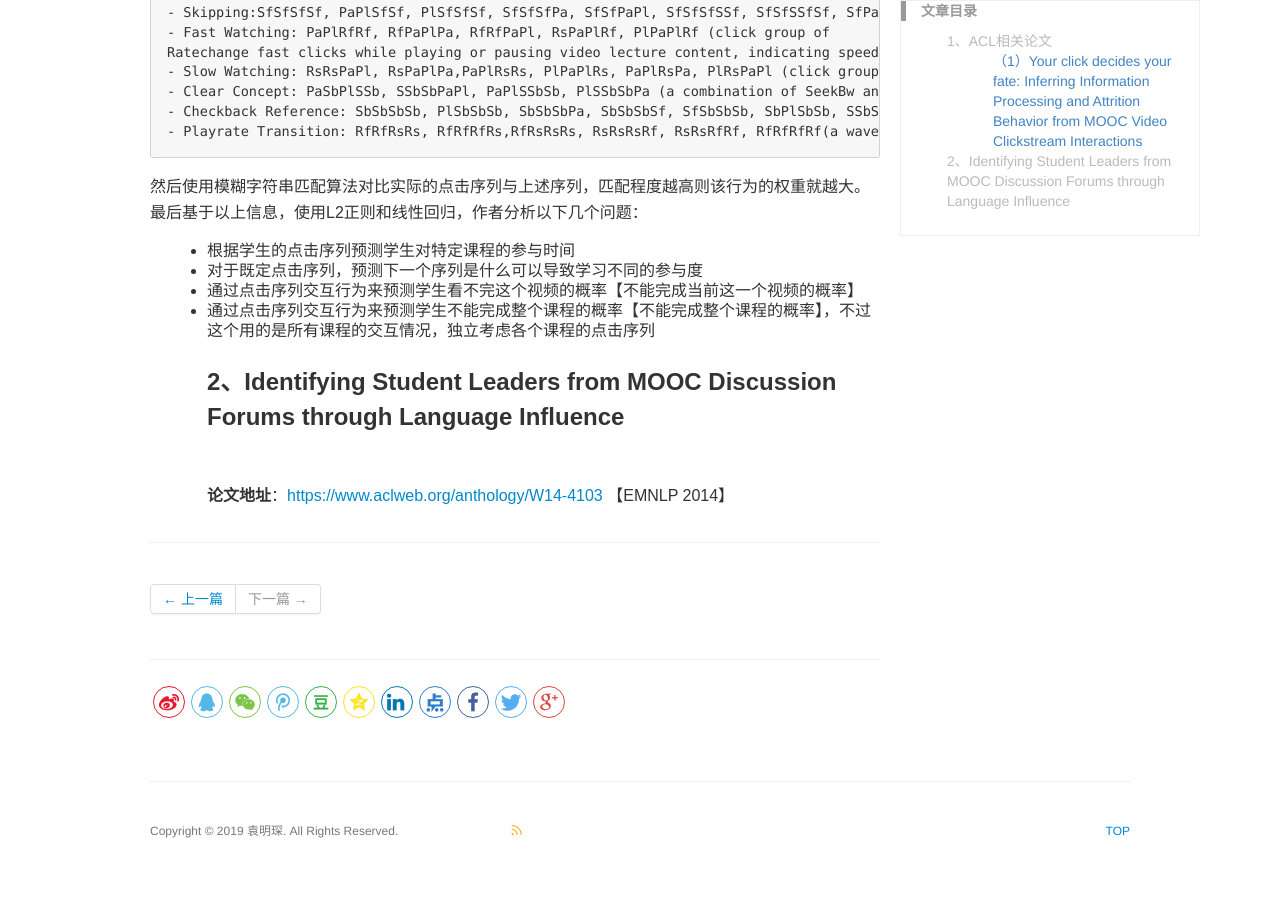
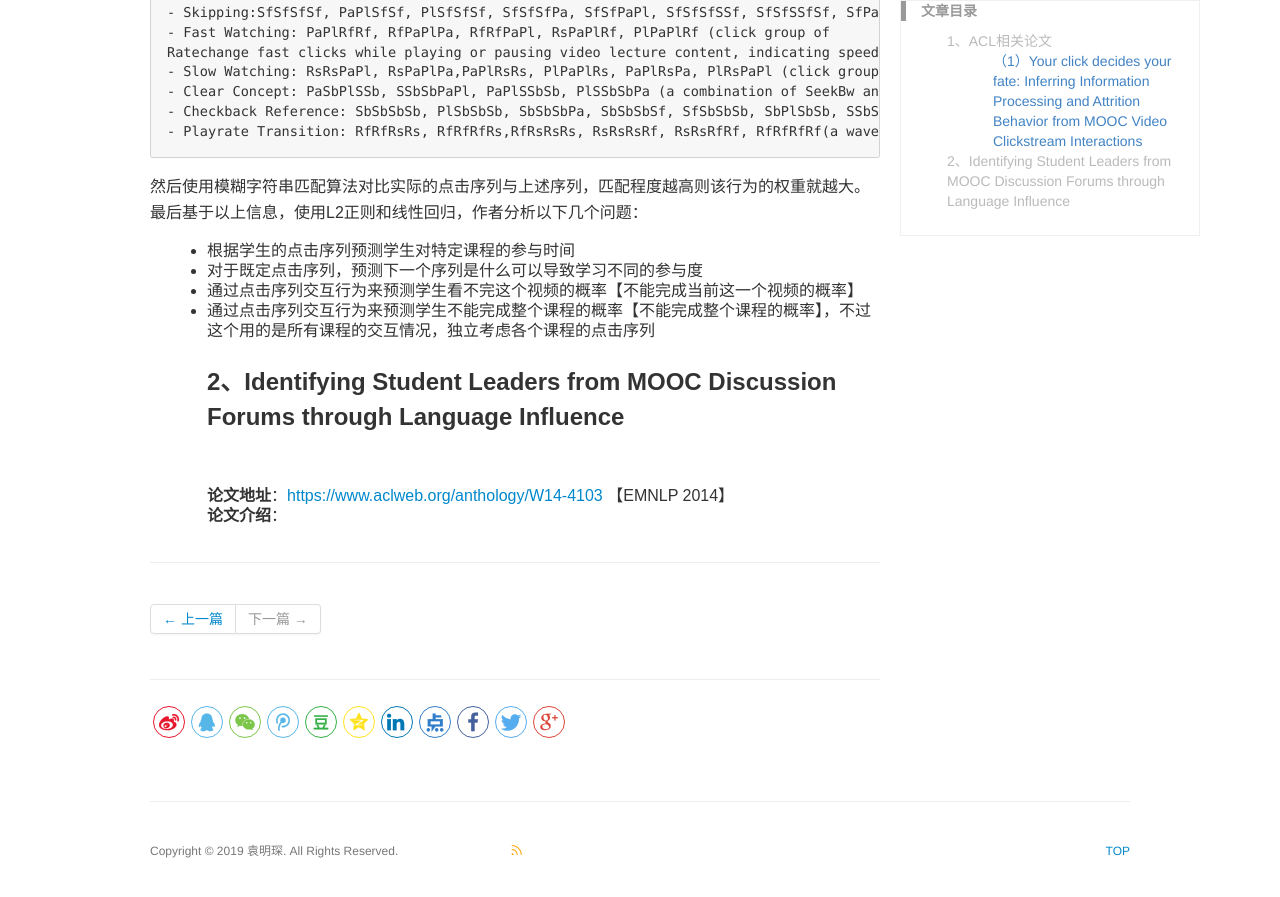
Before and after one commit to yuanmingchen/yuanmingchen.github.io, a Jekyll site: the page built from _posts/2019-04-19-online course nlp paper survey 2.md, in a window 1280 px wide and 900 px high, scrolled down 646 px. Shown: the top 897 px of the window. Built offline with Jekyll 4.4.1, drawn with Linux system fonts in a browser that asks for light colours; comment, search, counter and statistics services are not loaded.

Commit message:
Updates _posts/2019-04-19-online course nlp paper survey 2.md
Auto commit by GitBook Editor

```diff
--- a/_posts/2019-04-19-online course nlp paper survey 2.md
+++ b/_posts/2019-04-19-online course nlp paper survey 2.md
@@ -35,3 +35,4 @@ Ratechange fast clicks while playing or pausing video lecture content, indicatin
 - 通过点击序列交互行为来预测学生不能完成整个课程的概率【不能完成整个课程的概率】，不过这个用的是所有课程的交互情况，独立考虑各个课程的点击序列
 ### 2、Identifying Student Leaders from MOOC Discussion Forums through Language Influence
 **论文地址**：<https://www.aclweb.org/anthology/W14-4103>  【EMNLP 2014】
+**论文介绍**：
```
